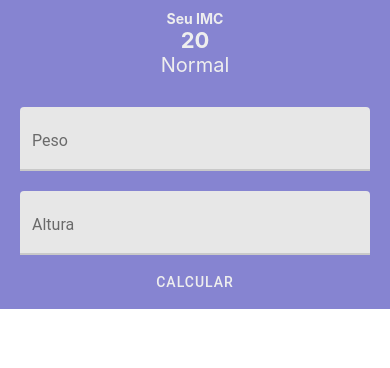
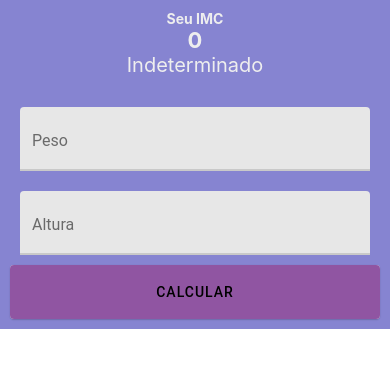
Before and after one commit to TakayukiKomatsu/IMC, a React Native app: screen / in a window 390 px wide. Shown: the top 368 px of the page. Built offline with nearby package versions, Linux system fonts and the light colour scheme.

Commit message:
Calcular IMC

```diff
--- a/App.js
+++ b/App.js
@@ -4,9 +4,29 @@ import { Text, StyleSheet, View } from "react-native";
 import { Button, TextInput } from "react-native-paper";
 export default class App extends Component {
   state = {
-    height: 0,
-    weight: 0,
+    peso: 0,
+    altura: 0,
     imc: 0,
+    legenda: "Indeterminado",
+  };
+  calcularIMC = () => {
+    const resultado = this.state.peso / (this.state.altura * this.state.altura);
+
+    this.setState({
+      imc: resultado,
+    });
+
+    if (resultado < 18.5) {
+      this.setState({ legenda: "Magreza" });
+    } else if (resultado >= 18.5 && resultado < 25) {
+      this.setState({ legenda: "Normal" });
+    } else if (resultado >= 25 && resultado < 30) {
+      this.setState({ legenda: "Sobrepeso" });
+    } else if (resultado >= 30 && resultado < 40) {
+      this.setState({ legenda: "Obesidade" });
+    } else if (resultado >= 40) {
+      this.setState({ legenda: "Obesidade grave" });
+    }
   };
 
   render() {
@@ -14,8 +34,8 @@ export default class App extends Component {
       <View style={styles.app}>
         <Text style={styles.legenda}>Seu IMC</Text>
         <View>
-          <Text style={styles.resultado}>20</Text>
-          <Text style={styles.diagnostico}>Normal</Text>
+          <Text style={styles.resultado}>{this.state.imc}</Text>
+          <Text style={styles.diagnostico}>{this.state.legenda}</Text>
         </View>
 
         <View>
@@ -23,9 +43,30 @@ export default class App extends Component {
             style={styles.input}
             label="Peso"
             keyboardType="number-pad"
+            onChangeText={(value) => {
+              this.setState({
+                peso: value,
+              });
+            }}
           />
-          <TextInput style={styles.input} label="Altura" />
-          <Button contentStyle={styles.button} color="#eee">
+
+          <TextInput
+            style={styles.input}
+            label="Altura"
+            keyboardType="number-pad"
+            onChangeText={(value) => {
+              this.setState({
+                altura: value,
+              });
+            }}
+          />
+
+          <Button
+            contentStyle={styles.button}
+            color="#eee"
+            mode="contained"
+            onPress={this.calcularIMC}
+          >
             Calcular
           </Button>
         </View>
@@ -59,4 +100,8 @@ const styles = StyleSheet.create({
   input: {
     margin: 10,
   },
+  button: {
+    backgroundColor: "#9055A2",
+    padding: 10,
+  },
 });
```
